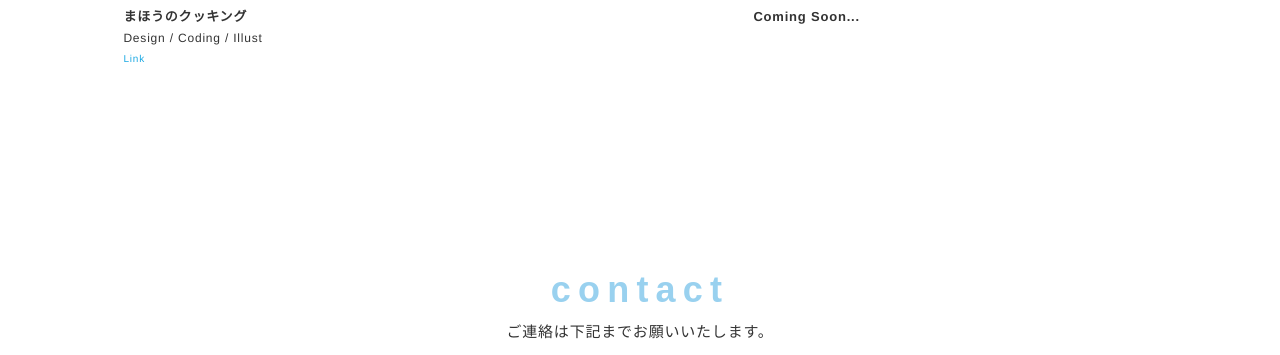
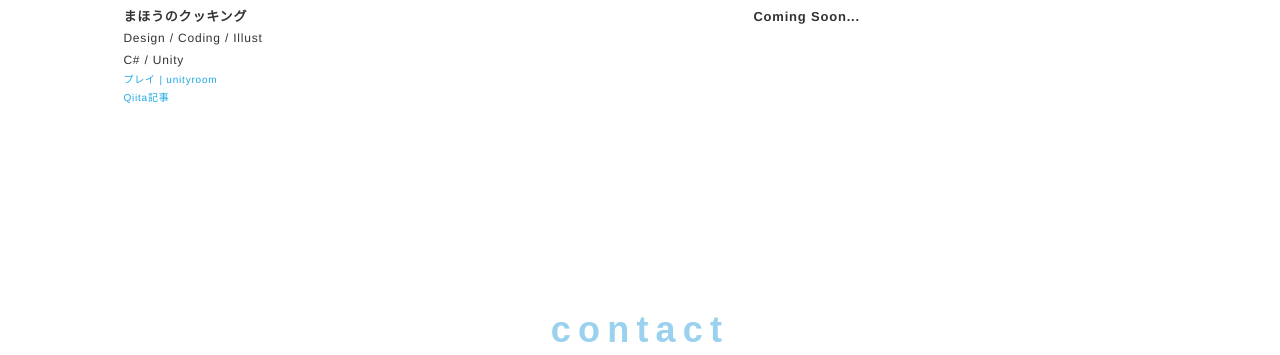
Before and after one commit to sky9-20/sky9-20.github.io, a plain HTML site: page index.html in a window 1280 px wide. Shown: the part 1675-2030 px from the top of the page. Drawn offline with nearby package versions, Linux system fonts and the light colour scheme.

Commit message:
works_MagicCooking : Add link and Tech

```diff
--- a/index.html
+++ b/index.html
@@ -170,7 +170,9 @@
                             <figcaption class="card-caption">
                                 <p class="card-caption-title">まほうのクッキング</p>
                                 <p class="card-caption-info">Design / Coding / Illust</p>
-                                <p class="card-caption-url"><a class="url-link" href="https://unityroom.com/games/magic_cooking" target="_blank">Link</a></p>
+                                <p class="card-caption-info">C# / Unity</p>
+                                <p class="card-caption-url"><a class="url-link" href="https://unityroom.com/games/magic_cooking" target="_blank">プレイ | unityroom</a></p>
+                                <p class="card-caption-url"><a class="url-link" href="https://qiita.com/sky9_20/items/5e61c9c3ebcd64b9a81a" target="_blank">Qiita記事</a></p>
                             </figcaption>
                         </figure>
 
```
